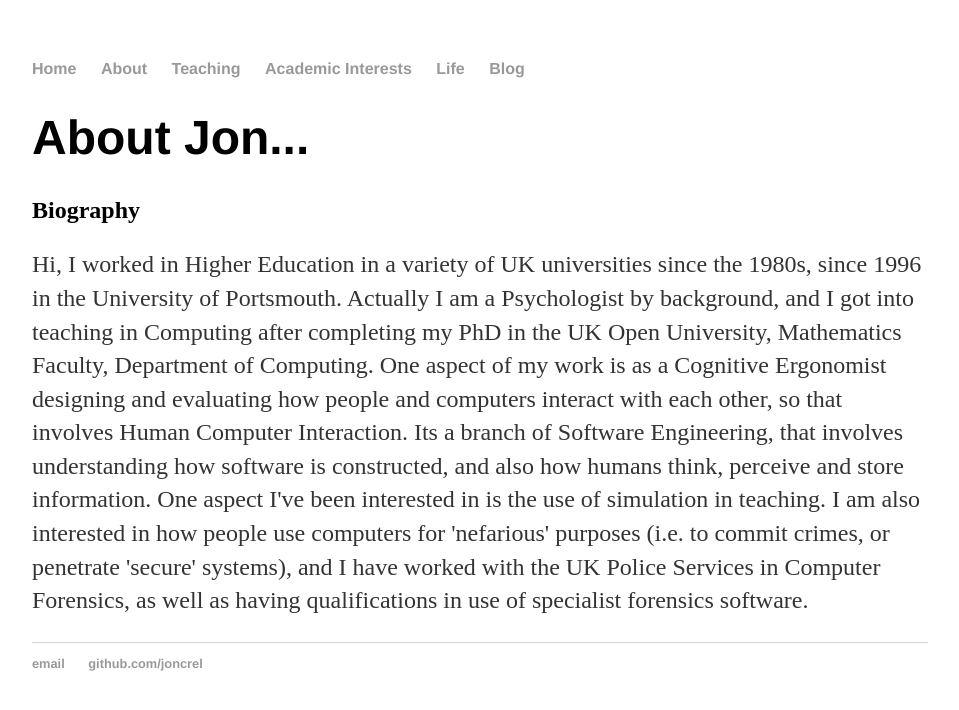
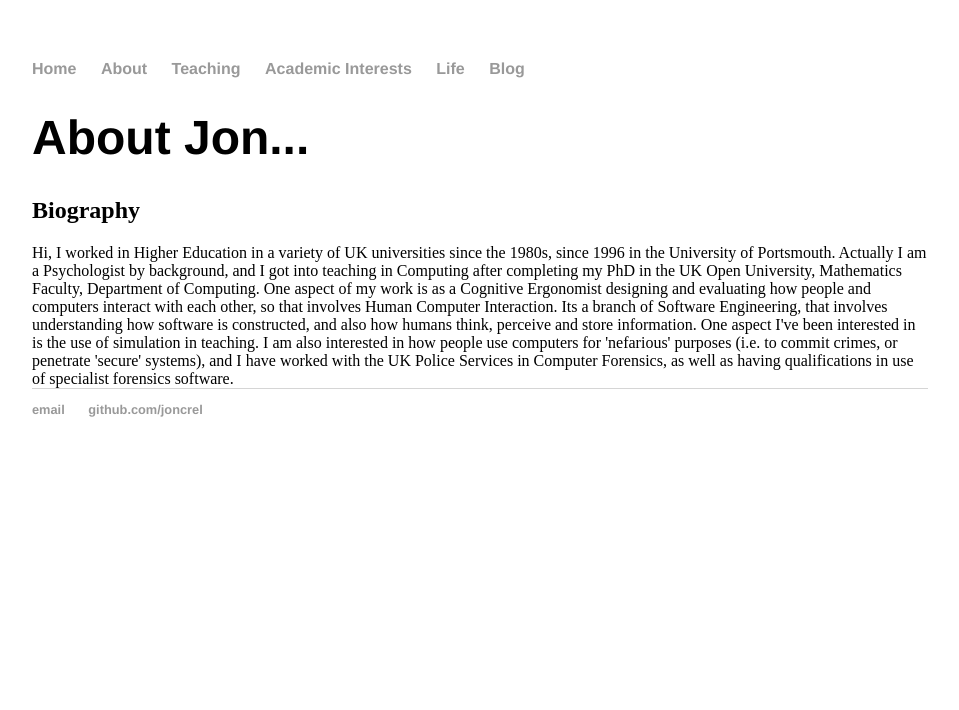
Before and after one commit to joncrel/joncrel.github.io, a Jekyll site: the page built from about/index.html, in a window 1280 px wide. Shown: the top 710 px of the page, without its empty margins (160-1119 px from the left). Built offline with Jekyll 4.4.1, drawn with Linux system fonts in a browser that asks for light colours.

```diff
--- a/about/index.html
+++ b/about/index.html
@@ -5,5 +5,5 @@ title: About Jon...
 <div class="blurb">
 	<h1>{{ page.title }}</h1>
 	<h2>Biography</h2>
-<p>Hi, I worked in Higher Education in a variety of UK universities since the 1980s, since 1996 in the University of Portsmouth. Actually I am a Psychologist by background, and I got into teaching in Computing after completing my PhD in the UK Open University, Mathematics Faculty, Department of Computing. One aspect of my work is as a Cognitive Ergonomist designing and evaluating how people and computers interact with each other, so that involves Human Computer Interaction. Its a branch of Software Engineering, that involves understanding how software is constructed, and also how humans think, perceive and store information. One aspect I've been interested in is the use of simulation in teaching. I am also interested in how people use computers for 'nefarious' purposes (i.e. to commit crimes, or penetrate 'secure' systems), and I have worked with the UK Police Services in Computer Forensics, as well as having qualifications in use of specialist forensics software.</p>
+Hi, I worked in Higher Education in a variety of UK universities since the 1980s, since 1996 in the University of Portsmouth. Actually I am a Psychologist by background, and I got into teaching in Computing after completing my PhD in the UK Open University, Mathematics Faculty, Department of Computing. One aspect of my work is as a Cognitive Ergonomist designing and evaluating how people and computers interact with each other, so that involves Human Computer Interaction. Its a branch of Software Engineering, that involves understanding how software is constructed, and also how humans think, perceive and store information. One aspect I've been interested in is the use of simulation in teaching. I am also interested in how people use computers for 'nefarious' purposes (i.e. to commit crimes, or penetrate 'secure' systems), and I have worked with the UK Police Services in Computer Forensics, as well as having qualifications in use of specialist forensics software.
 </div><!-- /.blurb -->
```
